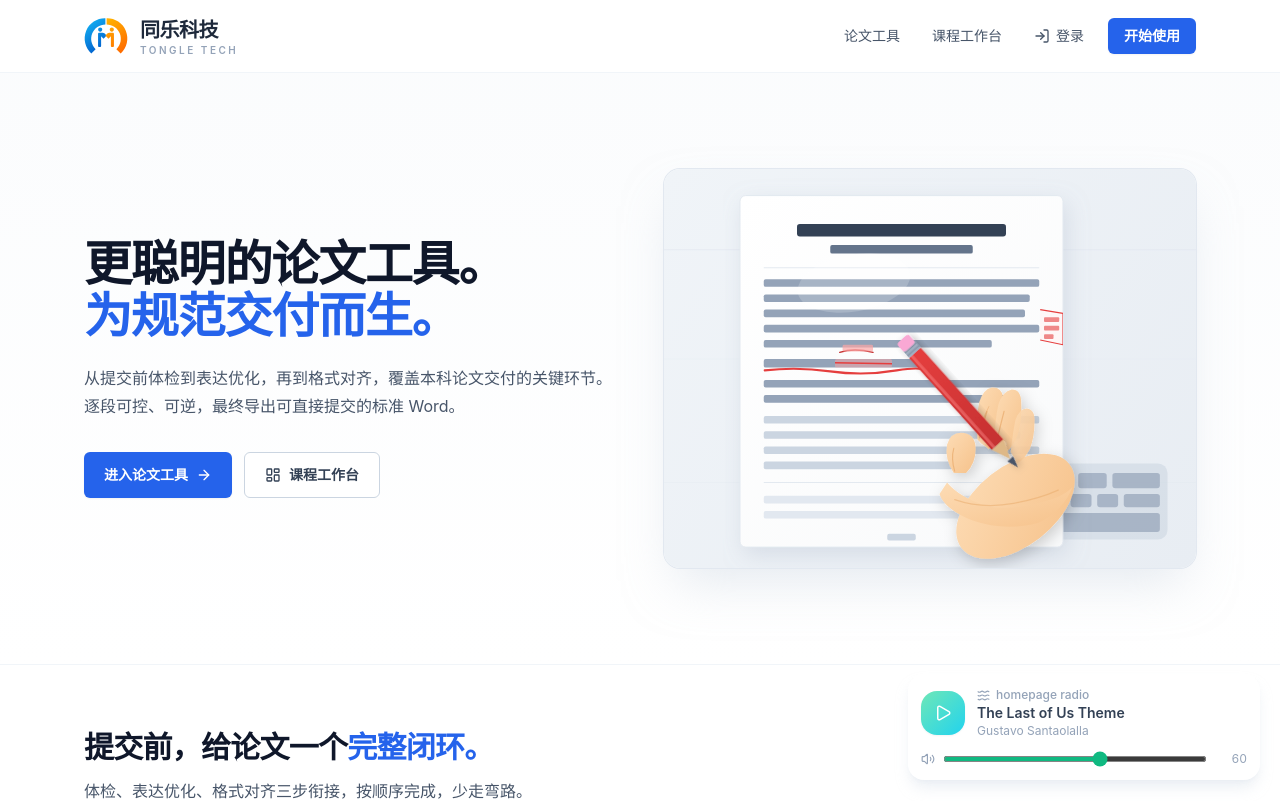
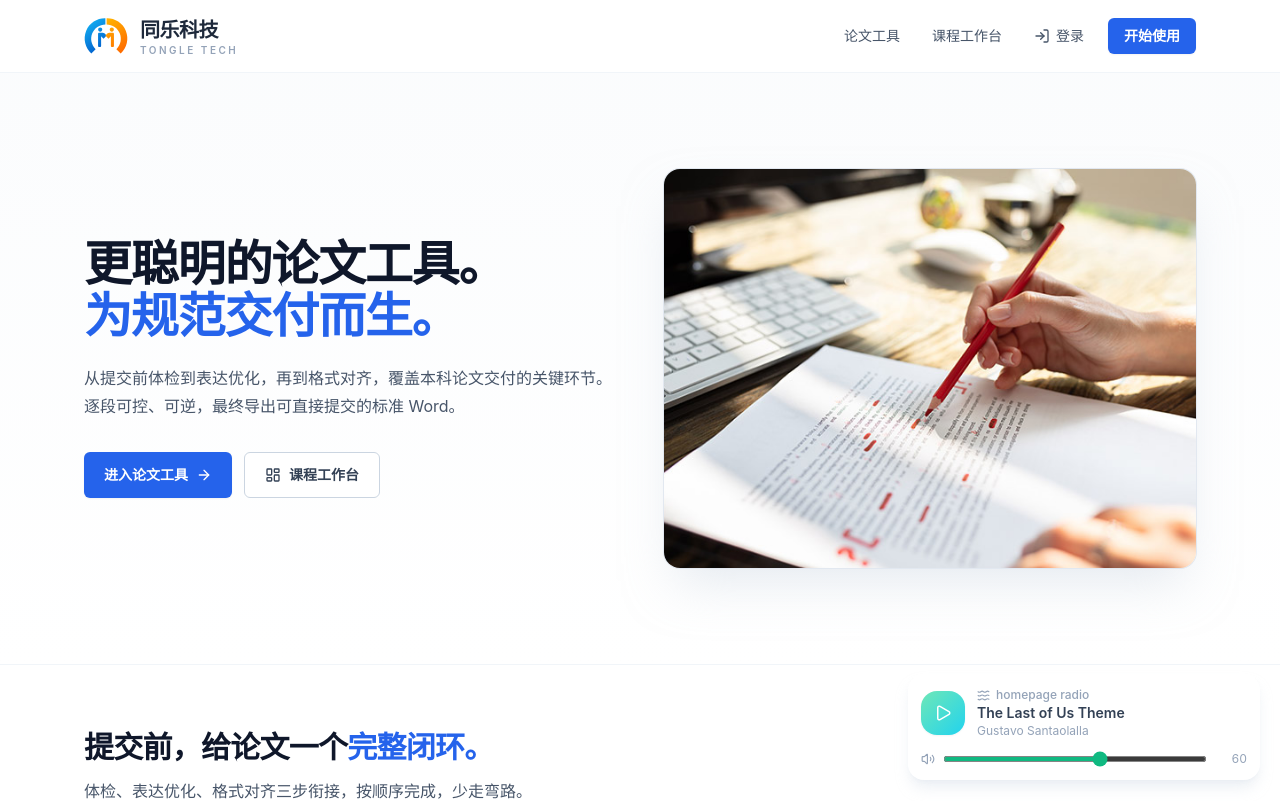
Before and after one commit to LetItGoBoy/thesis-formatter, a Next.js app in the folder frontend/: page / in a window 1280 px wide. Shown: the top 801 px of the page. Built offline with nearby package versions, Linux system fonts and the light colour scheme.

Commit message:
Switch hero image from SVG placeholder to uploaded photo
https://claude.ai/code/session_015tizAyKyeqQ5iSnnDAXqyC

```diff
--- a/frontend/app/page.tsx
+++ b/frontend/app/page.tsx
@@ -367,7 +367,7 @@ function HeroPhoto() {
     <div className="relative">
       <div className="overflow-hidden rounded-2xl shadow-2xl shadow-slate-300/50 ring-1 ring-slate-200">
         <img
-          src="/images/hero-editing.svg"
+          src="/images/hero-editing.jpg"
           alt="手持红笔批改论文"
           className="block w-full object-cover"
           style={{ aspectRatio: "4/3" }}
```
